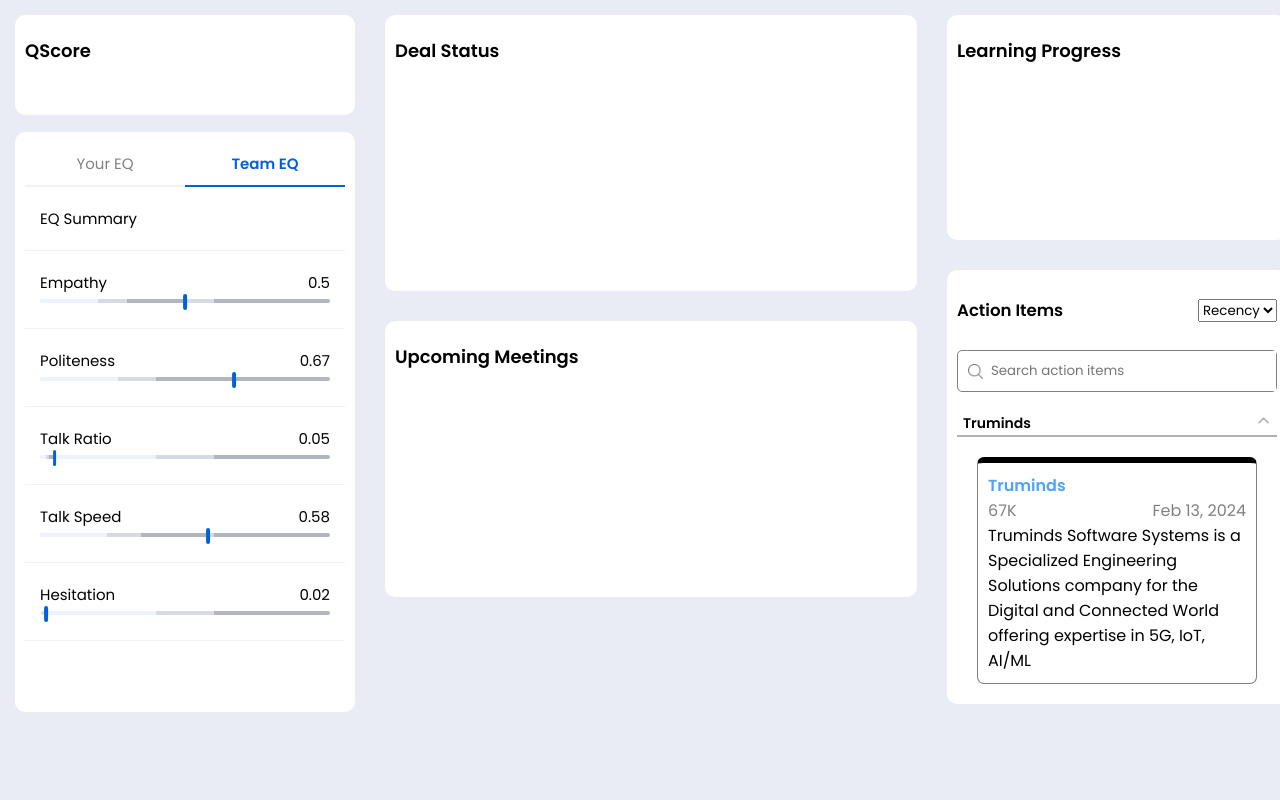
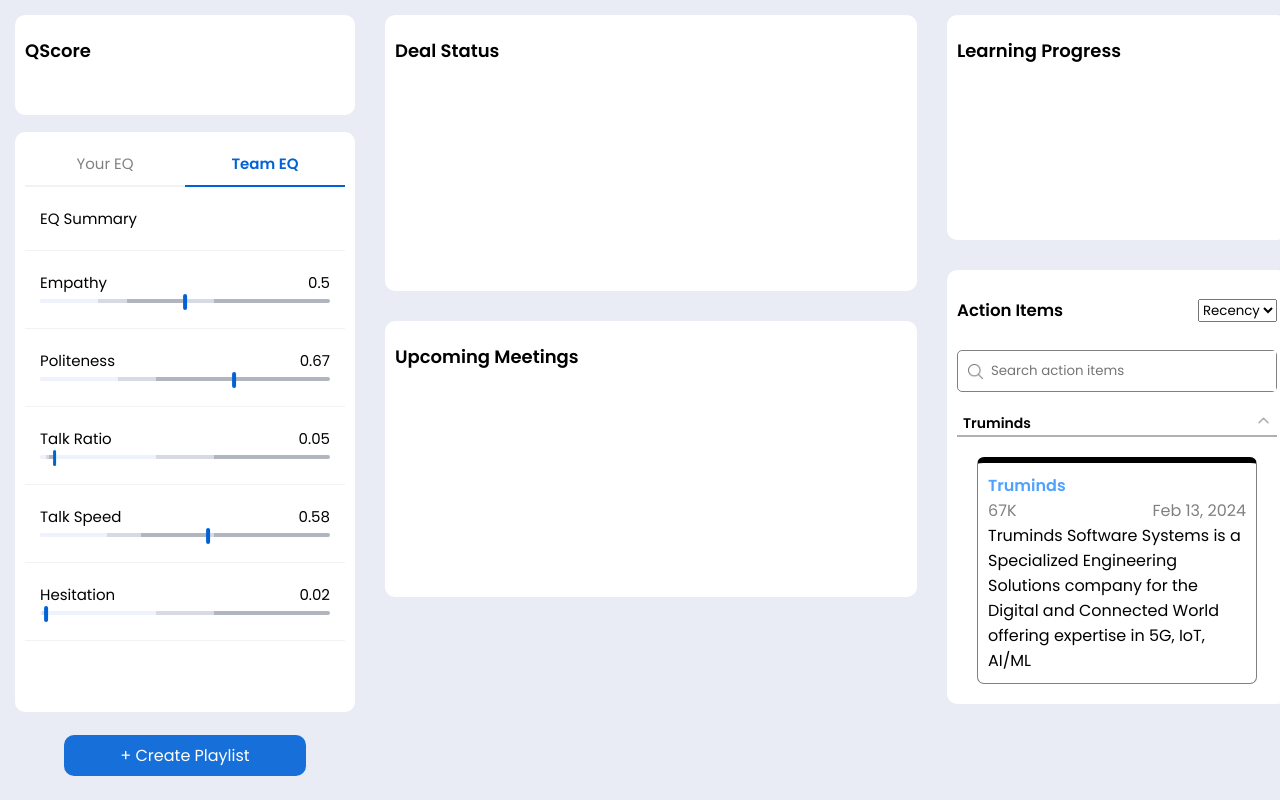
Before and after one commit to ananyagarg22/truminds-qcentral, a React (Create React App) app: page / in a window 1280 px wide. Shown: the top 800 px of the page. Built offline with nearby package versions, Linux system fonts and the light colour scheme.

Commit message:
Enabling multipage and routing in project

```diff
--- a/package.json
+++ b/package.json
@@ -9,6 +9,7 @@
     "rc-slider": "^10.5.0",
     "react": "^18.2.0",
     "react-dom": "^18.2.0",
+    "react-router-dom": "^6.22.1",
     "react-scripts": "5.0.1",
     "react-slider": "^2.0.6",
     "web-vitals": "^2.1.4"
--- a/src/App.js
+++ b/src/App.js
@@ -1,27 +1,15 @@
-import './App.css';
-import {ActionItemSection} from './components/ActionItemSection/ActionsItemSection';
-import { LearningProgress } from './components/learningProgress/LearningProgress';
-import { EQ } from './components/eq/EQ';
-import { Dealstatus } from './components/dealstatus/Dealstatus';
-import { QScore } from './components/qscore/QScore';
-import { UpcomingMeetings } from './components/upcomingmeetings/UpcomingMeetings';
+import { createBrowserRouter, RouterProvider } from 'react-router-dom';
+
+import Home from './pages/Home/Home.js';
+import Playlist from './pages/Playlist/Playlist.js';
+
+const routes = createBrowserRouter([
+  { path:'/', element: <Home/> },
+  { path:'/playlist', element: <Playlist/> },
+]);
 
 function App() {
-  return (
-    <div className="App">
-      <QScore/>
-      <EQ/>
-      <Dealstatus/>
-      <UpcomingMeetings/>
-      <LearningProgress/>
-      <div id='actionitems'><ActionItemSection/></div>
-      {/* <div id='actionitems'><ActionItemSection/></div>
-      <div id='actionitems'><ActionItemSection/></div> */}
-      {/* <div id='actionitems'><ActionItemSection/></div> */}
-      {/* <div id='actionitems'><ActionItemSection/></div> */}
-      {/* <div id='actionitems'><ActionItemSection/></div> */}
-    </div>
-  );
+  return (<RouterProvider router={routes}/>);
 }
 
 export default App;
--- a/src/App.css
+++ b/src/pages/Home/Home.css
@@ -6,9 +6,18 @@ body {
   margin: 0;
   background-color: rgb(233,236,244);
 }
-.App {
+.Home {
   display: flex;
   height: 100vh;
   flex-direction: column;
   flex-wrap: wrap;
 }
+
+p {
+  text-align: center;
+  background-color: rgb(23,112,217);
+  color: white;
+  margin: 1vh 5vw;
+  padding: 1vh 1vw;
+  border-radius: 10px;
+}
--- /dev/null
+++ b/src/pages/Home/Home.js
@@ -0,0 +1,33 @@
+import './Home.css';
+
+import {Link} from 'react-router-dom';
+
+import {ActionItemSection} from '../../components/ActionItemSection/ActionsItemSection.js';
+import { LearningProgress } from '../../components/learningProgress/LearningProgress';
+import { EQ } from '../../components/eq/EQ';
+import { Dealstatus } from '../../components/dealstatus/Dealstatus';
+import { QScore } from '../../components/qscore/QScore';
+import { UpcomingMeetings } from '../../components/upcomingmeetings/UpcomingMeetings';
+
+function Home() {
+  return (
+    <div className="Home">
+      <QScore/>
+      <EQ/>
+      <p>
+        <Link
+          to="/playlist"
+          style={{textDecoration: 'none', color: 'white'}}
+        >
+          + Create Playlist
+        </Link>
+      </p>
+      <Dealstatus/>
+      <UpcomingMeetings/>
+      <LearningProgress/>
+      <div id='actionitems'><ActionItemSection/></div>
+    </div>
+  );
+}
+
+export default Home;
--- /dev/null
+++ b/src/pages/Playlist/Playlist.js
@@ -0,0 +1,7 @@
+function Playlist() {
+    return (
+        <h1>Playlist Page</h1>
+    );
+}
+
+export default Playlist;
```
Also changed, not shown: 1 other file (tests, documents, lock files or other folders).
